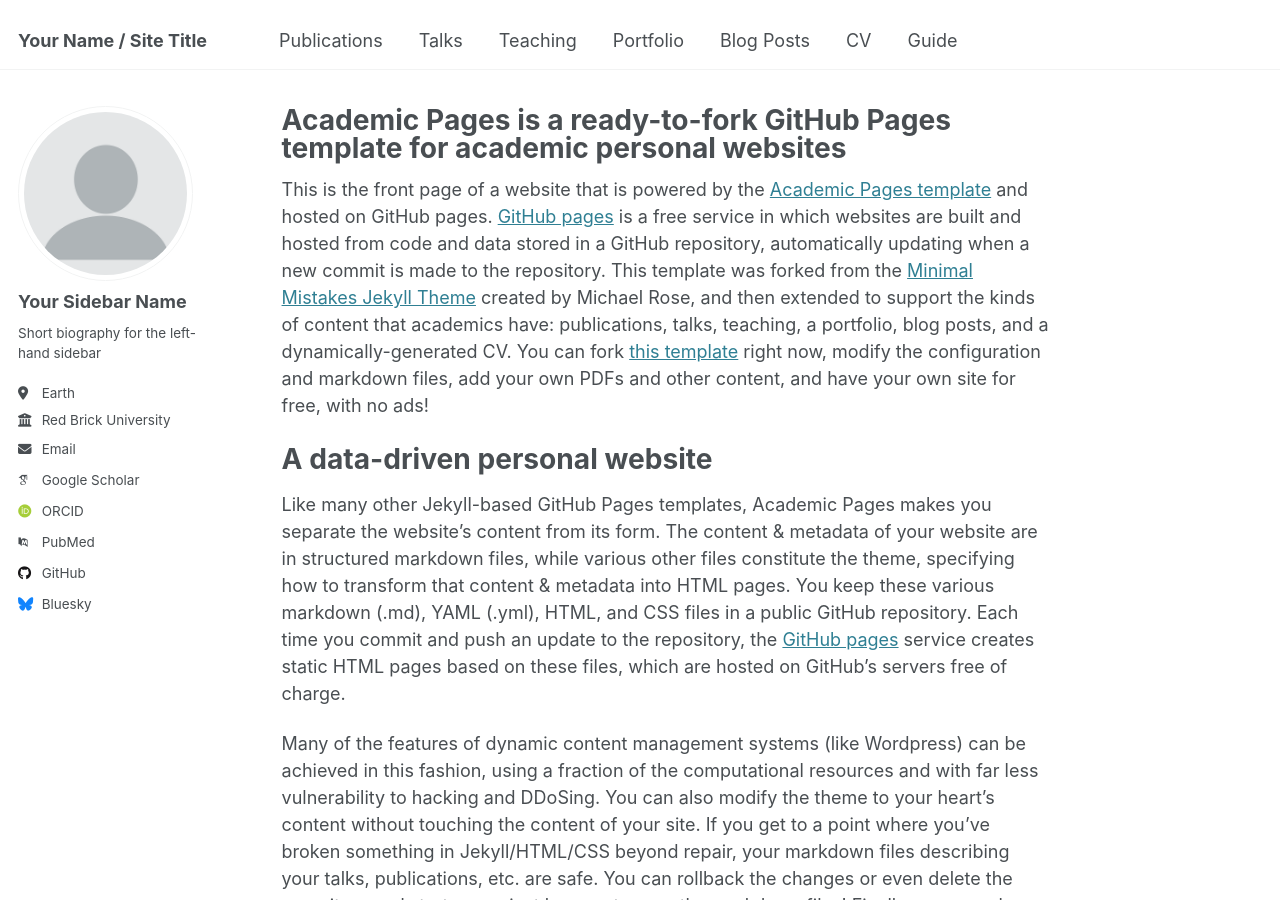
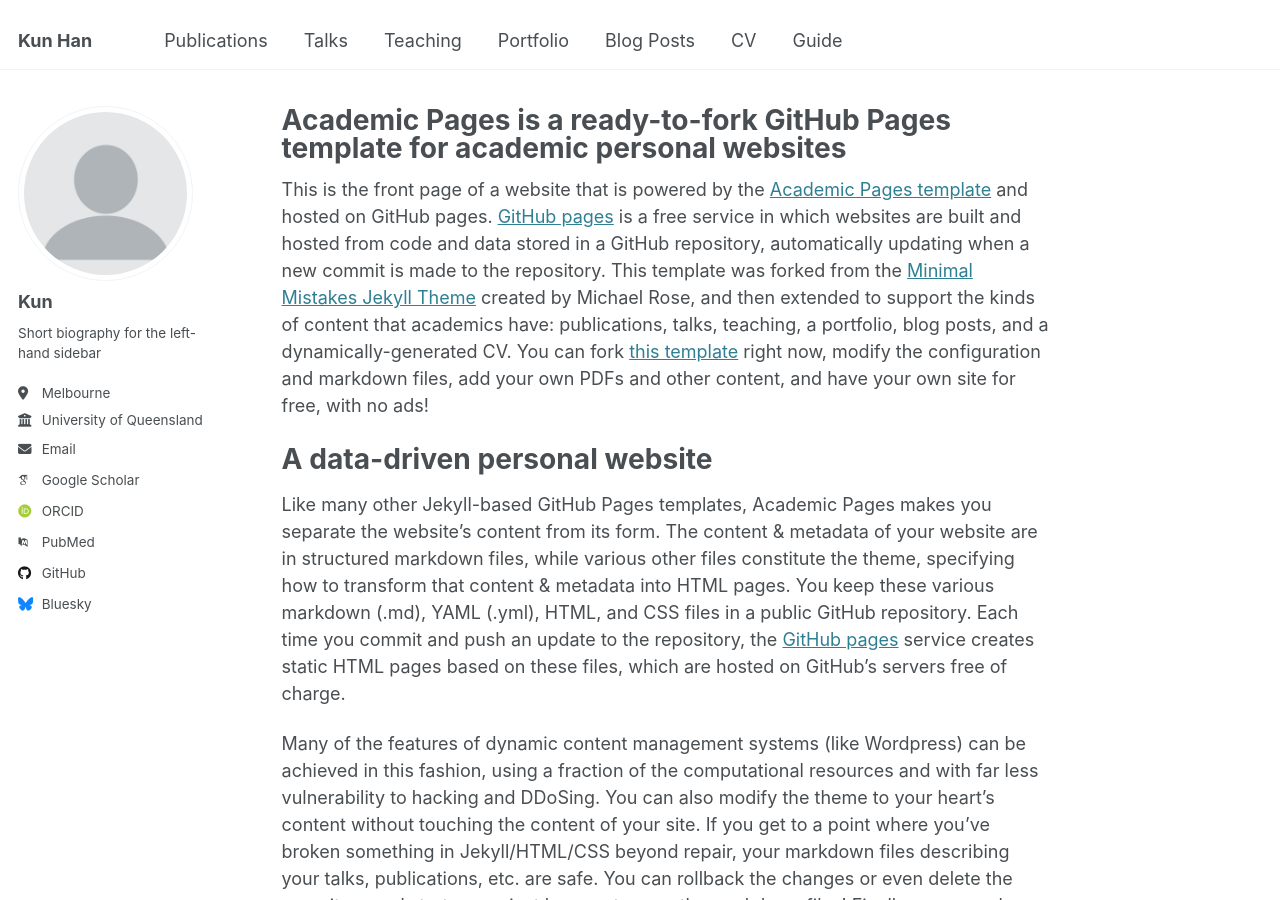
Before and after one commit to Evan-Kun/Evan-Kun.github.io, a Jekyll site: the page built from _pages/about.md, in a window 1280 px wide and 900 px high. Built offline with Jekyll 4.4.1, drawn with Linux system fonts in a browser that asks for light colours; some web fonts are replaced.

Commit message:
Update _config.yml

```diff
--- a/_config.yml
+++ b/_config.yml
@@ -9,13 +9,13 @@
 # Basic Site Settings
 locale                   : "en-US"
 site_theme               : "default"
-title                    : "Your Name / Site Title"
+title                    : "Kun Han"
 title_separator          : "-"
 name                     : &name "Your Name"
 description              : &description "personal description"
-url                      : https://academicpages.github.io # the base hostname & protocol for your site e.g. "https://[your GitHub username].github.io"
+url                      : https://Evan-Kun.github.io # the base hostname & protocol for your site e.g. "https://[your GitHub username].github.io"
 baseurl                  : "" # the subpath of your site, e.g. "/blog"
-repository               : "academicpages/academicpages.github.io"
+repository               : "Evan-Kun/kunhan.github.io"
 
 # Site Author - The following control what appear as part of the author content on the side bar.
 #               If a field is blank the icon and link will not appear, otherwise it will be shown.
@@ -23,13 +23,13 @@ repository               : "academicpages/academicpages.github.io"
 author:
   # Biographic information
   avatar           : "profile.png"
-  name             : "Your Sidebar Name"
-  pronouns         : # example: "she/her"
+  name             : "Kun"
+  pronouns         : # he/him"
   bio              : "Short biography for the left-hand sidebar"
-  location         : "Earth"
-  employer         : "Red Brick University"
+  location         : "Melbourne"
+  employer         : "University of Queensland"
   uri              : # URL
-  email            : "none@example.org"
+  email            : "kun.han@uq.edu.au"
 
   # Academic websites
   arxiv            : # URL - Update with the correct link to your profile
```
